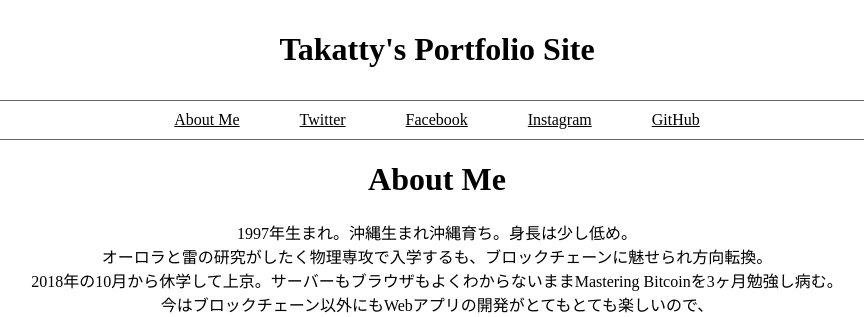
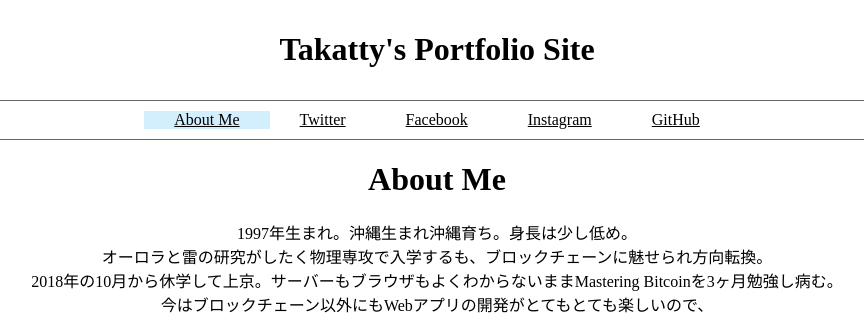
Before and after one commit to takattty/MyPortfolioSite-1, a PHP site: page / in a window 1280 px wide, with the pointer over the restyled element. Shown: the top 317 px of the page, without its empty margins (203-1067 px from the left). Run offline with PHP 8.4, Linux system fonts and the light colour scheme; some libraries are stand-ins or nearby versions.

Commit message:
css変更

```diff
--- a/css/index.css
+++ b/css/index.css
@@ -42,6 +42,10 @@ body {
     padding-right: 30px;
     display: block;
     text-align: center;
+}
+
+.nav-item:hover {
+    background-color: rgb(211, 238, 253);
 }
 
 .nav-item a {
```
Also changed, not shown: js/index.js (added).
